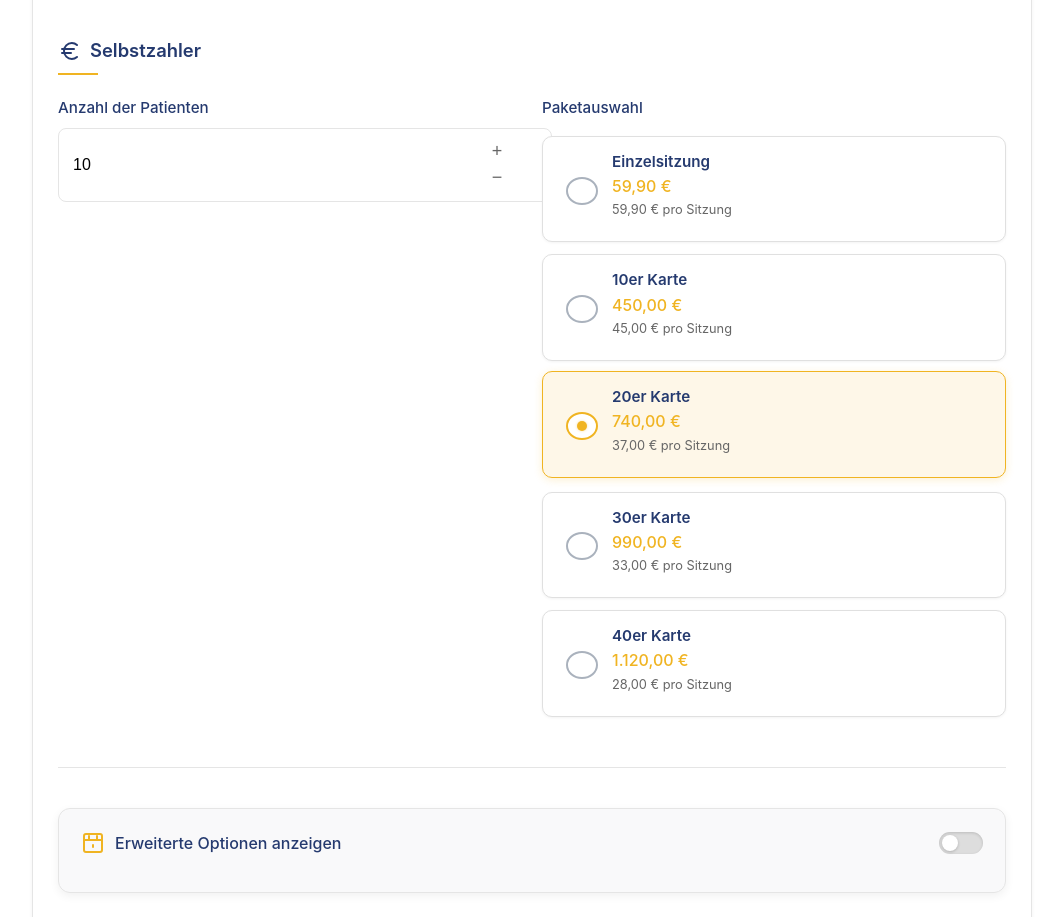
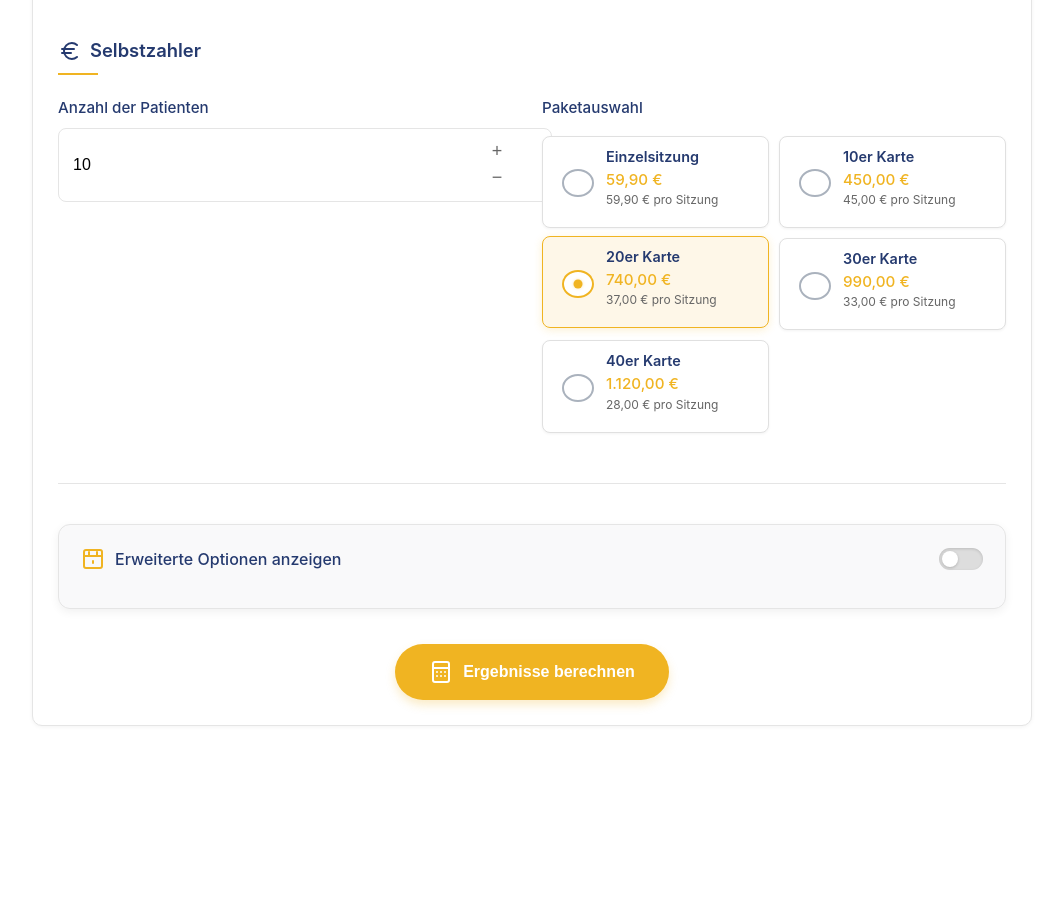
Before and after one commit to Dominien/webflow-react-integration, a React app: page / in a window 1280 px wide. Shown: the part 740-1657 px from the top of the page, without its empty margins (108-1171 px from the left). After the commit the page ends 1534 px from the top, so only its background shows below. Built offline with nearby package versions, Linux system fonts and the light colour scheme.

Commit message:
Your commit message

```diff
--- a/src/components/ROICalculator.css
+++ b/src/components/ROICalculator.css
@@ -218,8 +218,8 @@
 /* Radio Group */
 .radio-group {
   display: grid;
-  grid-template-columns: repeat(auto-fill, minmax(250px, 1fr));
-  gap: 12px;
+  grid-template-columns: repeat(auto-fill, minmax(200px, 1fr));
+  gap: 10px;
   margin-top: 8px;
   width: 100%;
 }
@@ -227,8 +227,8 @@
 .radio-item {
   display: flex;
   align-items: center;
-  padding: 14px 18px;
-  border-radius: 10px;
+  padding: 10px 14px;
+  border-radius: 8px;
   transition: all 0.2s ease;
   border: 1px solid #e0e0e0;
   background-color: white;
@@ -254,16 +254,17 @@
 .radio-item input[type="radio"] {
   appearance: none;
   -webkit-appearance: none;
-  width: 20px;
-  height: 20px;
+  width: 18px;
+  height: 18px;
   border: 2px solid #aab2bd;
   border-radius: 50%;
-  margin-right: 14px;
+  margin-right: 12px;
   position: relative;
   cursor: pointer;
   flex-shrink: 0;
   transition: all 0.2s ease;
   background-color: white;
+  display: block;
 }
 
 .radio-item input[type="radio"]:hover {
@@ -281,8 +282,8 @@
   top: 50%;
   left: 50%;
   transform: translate(-50%, -50%);
-  width: 10px;
-  height: 10px;
+  width: 9px;
+  height: 9px;
   background-color: var(--primary-color);
   border-radius: 50%;
   box-shadow: 0 0 3px rgba(240, 180, 34, 0.4);
@@ -301,19 +302,20 @@
 .package-name {
   font-weight: 600;
   color: var(--secondary-color);
+  font-size: 0.9rem;
 }
 
 .package-price {
   font-weight: 500;
   color: var(--primary-color);
-  margin-top: 3px;
-  font-size: 1rem;
+  margin-top: 2px;
+  font-size: 0.95rem;
 }
 
 .price-per-session {
-  font-size: 0.8rem;
+  font-size: 0.75rem;
   color: var(--text-light);
-  margin-top: 4px;
+  margin-top: 2px;
   font-weight: 400;
 }
 
--- a/src/components/ROICalculator.js
+++ b/src/components/ROICalculator.js
@@ -70,9 +70,10 @@ const SettingsIcon = () => (
 
 const ChartIcon = () => (
   <svg xmlns="http://www.w3.org/2000/svg" width="24" height="24" viewBox="0 0 24 24" fill="none" stroke="currentColor" strokeWidth="2" strokeLinecap="round" strokeLinejoin="round">
-    <path d="M12 20V10"></path>
-    <path d="M18 20V4"></path>
-    <path d="M6 20v-4"></path>
+    <path d="M3 3v18h18"></path>
+    <path d="M18 17V9"></path>
+    <path d="M13 17V5"></path>
+    <path d="M8 17v-3"></path>
   </svg>
 );
 
```
Also changed, not shown: dist/bundle.js, dist/index.html.
